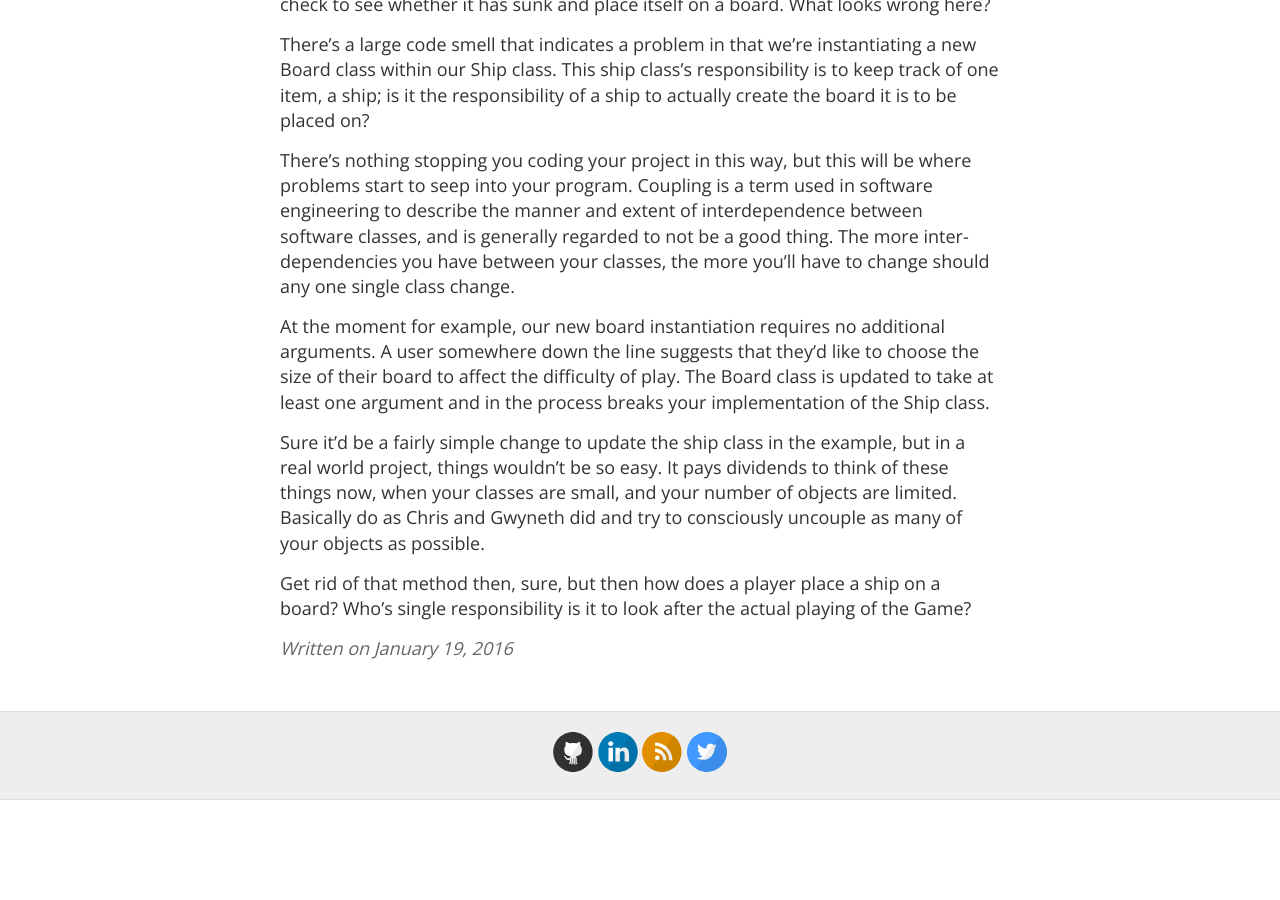
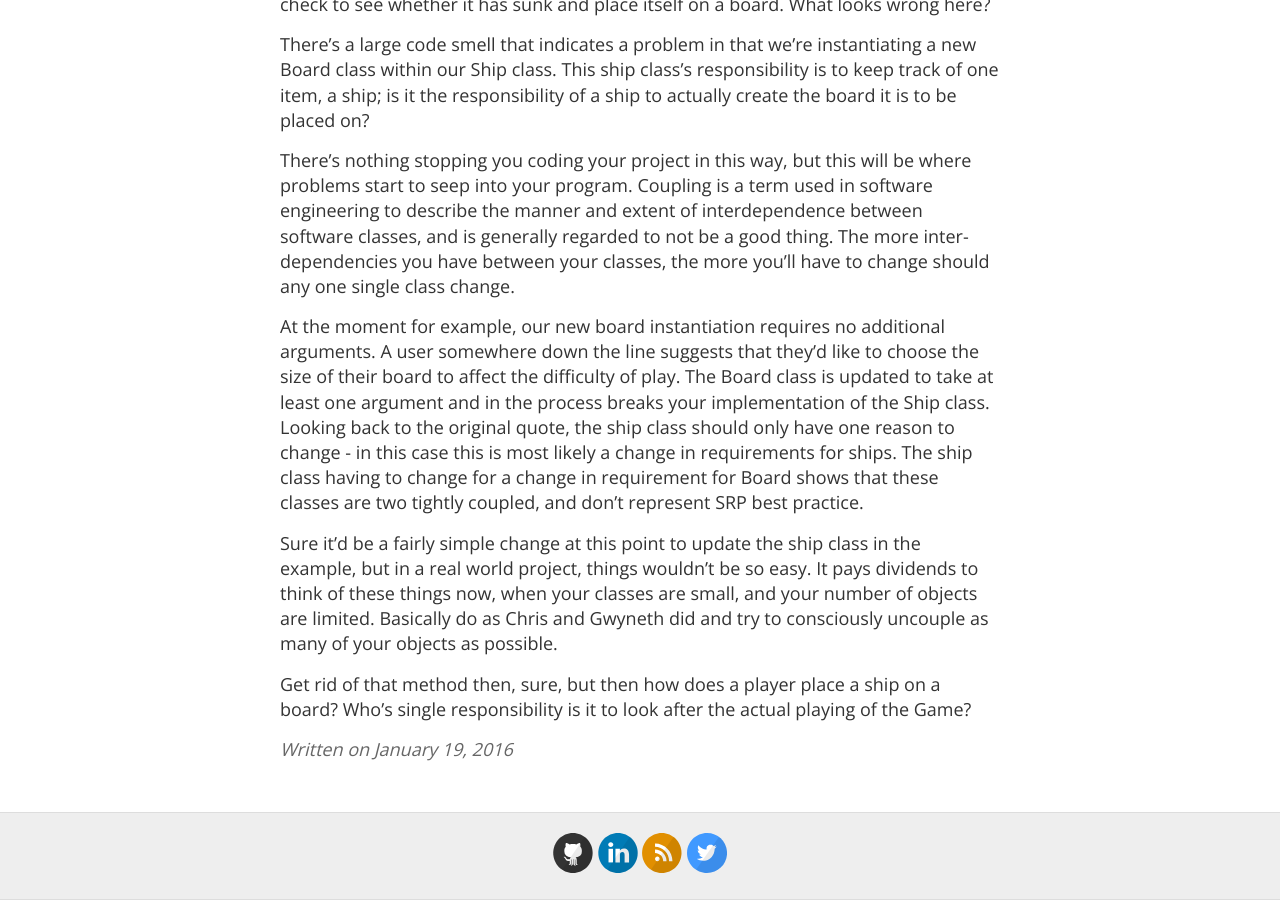
Before and after one commit to Teeohbee/Teeohbee.github.io, a Jekyll site: the page built from _posts/2016-01-19-Conscious-Uncoupling-and-the-Single-Responsibility-Principle.md, in a window 1280 px wide and 900 px high, scrolled down 1629 px. Built offline with Jekyll 4.4.1, drawn with Linux system fonts in a browser that asks for light colours; Markdown is read by kramdown in place of the engine named in the settings; comment, search, counter and statistics services are not loaded; before the commit the page ends 2429 px from its top, so only the background shows below that.

Commit message:
Update 2016-01-19-Conscious-Uncoupling-and-the-Single-Responsibility-Principle.md

```diff
--- a/_posts/2016-01-19-Conscious-Uncoupling-and-the-Single-Responsibility-Principle.md
+++ b/_posts/2016-01-19-Conscious-Uncoupling-and-the-Single-Responsibility-Principle.md
@@ -47,8 +47,8 @@ There's a large code smell that indicates a problem in that we're instantiating
 
 There's nothing stopping you coding your project in this way, but this will be where problems start to seep into your program. Coupling is a term used in software engineering to describe the manner and extent of interdependence between software classes, and is generally regarded to not be a good thing. The more inter-dependencies you have between your classes, the more you'll have to change should any one single class change.
 
-At the moment for example, our new board instantiation requires no additional arguments. A user somewhere down the line suggests that they'd like to choose the size of their board to affect the difficulty of play. The Board class is updated to take at least one argument and in the process breaks your implementation of the Ship class.
+At the moment for example, our new board instantiation requires no additional arguments. A user somewhere down the line suggests that they'd like to choose the size of their board to affect the difficulty of play. The Board class is updated to take at least one argument and in the process breaks your implementation of the Ship class. Looking back to the original quote, the ship class should only have one reason to change - in this case this is most likely a change in requirements for ships. The ship class having to change for a change in requirement for Board shows that these classes are two tightly coupled, and don't represent SRP best practice.
 
-Sure it'd be a fairly simple change to update the ship class in the example, but in a real world project, things wouldn't be so easy. It pays dividends to think of these things now, when your classes are small, and your number of objects are limited. Basically do as Chris and Gwyneth did and try to consciously uncouple as many of your objects as possible.
+Sure it'd be a fairly simple change at this point to update the ship class in the example, but in a real world project, things wouldn't be so easy. It pays dividends to think of these things now, when your classes are small, and your number of objects are limited. Basically do as Chris and Gwyneth did and try to consciously uncouple as many of your objects as possible.
 
 Get rid of that method then, sure, but then how does a player place a ship on a board? Who's single responsibility is it to look after the actual playing of the Game?
```
